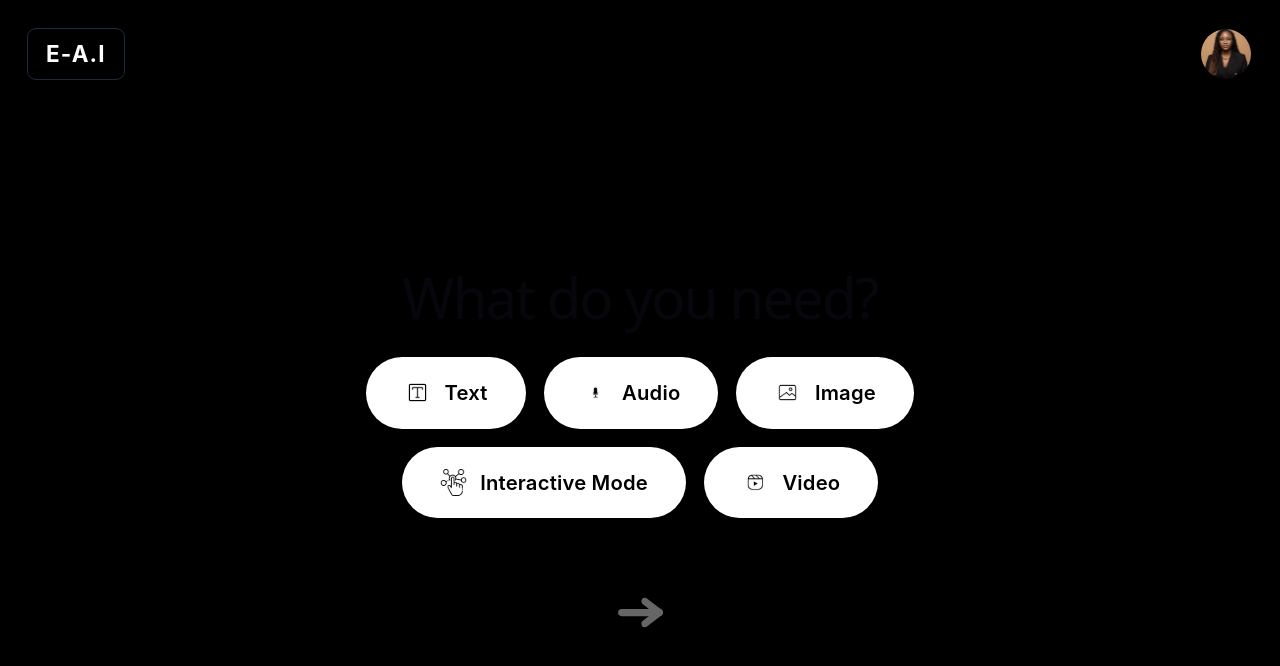
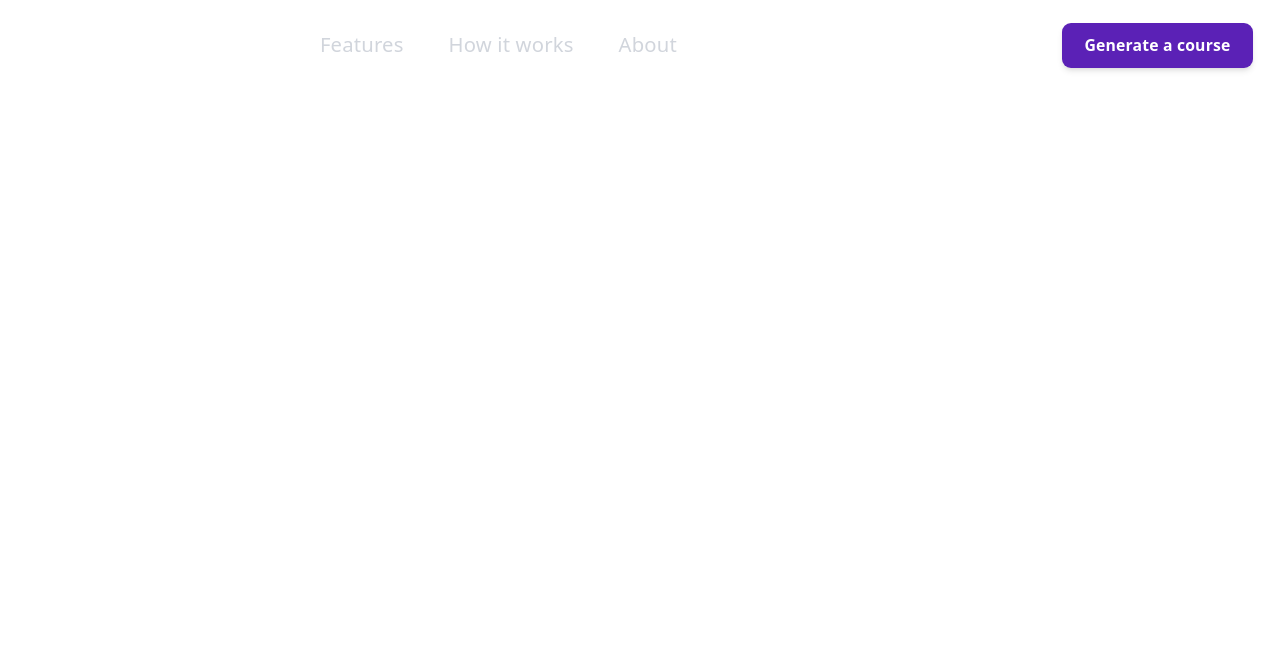
Before and after one commit to Phawaaaz/Etech, a React (Vite) app: page / in a window 1280 px wide. Shown: the top 666 px of the page. Built offline with nearby package versions, Linux system fonts and the light colour scheme.

Commit message:
Modified App.jsx file: Added Landing Page Route

```diff
--- a/src/App.jsx
+++ b/src/App.jsx
@@ -3,13 +3,15 @@
 import Dashboard from "./pages/Dashboard";
 import GenerationView from "./pages/GenerationView";
 import TopicSelectionView from "./pages/TopicSelectionView";
+import LandingPage from "./pages/LandingPage";
 
 export default function App() {
   return (
     <Router>
       <Routes>
+        <Route path="/" element={<LandingPage />} />
         <Route element={<Layout />}>
-          <Route path="/" element={<Dashboard />} />
+          <Route path="/dashboard" element={<Dashboard />} />
           <Route path="/generate" element={<GenerationView />} />
           <Route path="/select-topic" element={<TopicSelectionView />} />
         </Route>
```
